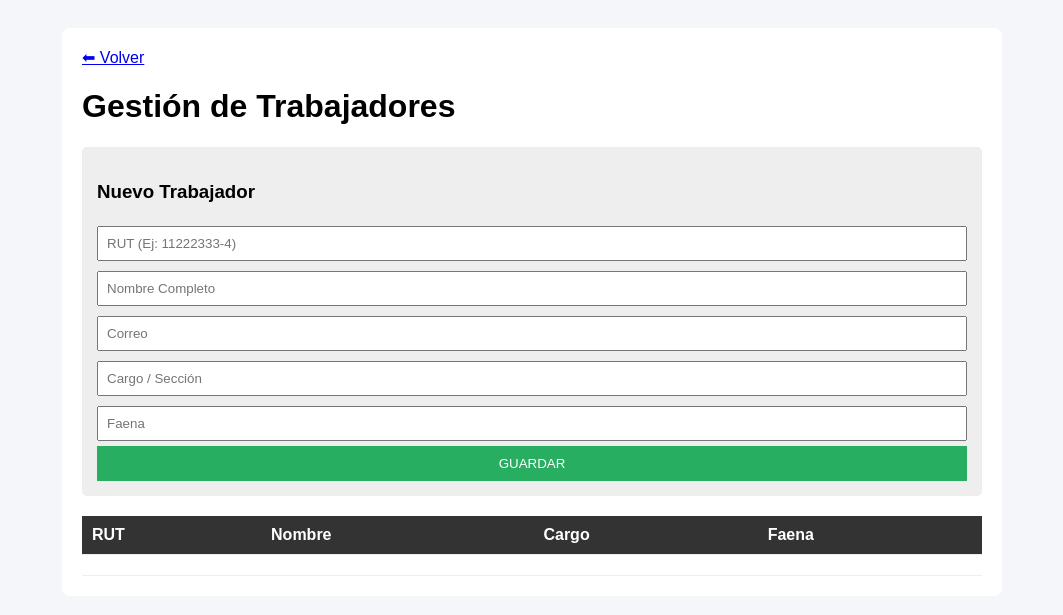
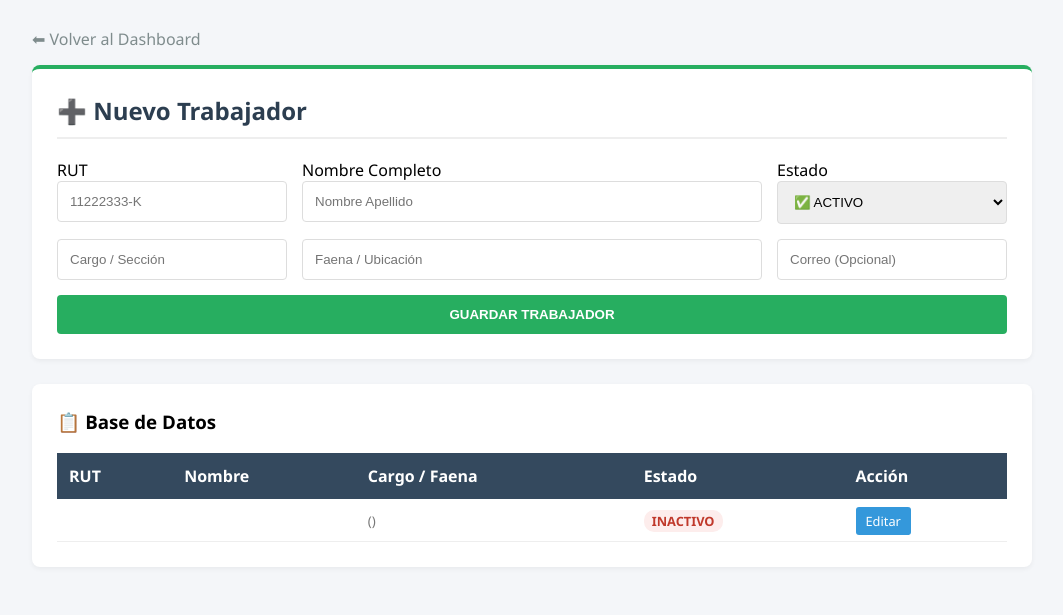
Before and after one commit to alexispferrada-wq/iron-trace-web, a Flask app: page /trabajadores in a window 1280 px wide. Shown: the top 615 px of the page, without its empty margins (108-1171 px from the left). Run offline with Flask 3, Linux system fonts and the light colour scheme; the visitor is signed in with stand-in values (Sample User, id 1); a database or web service that is not in the repository returns one stand-in record (values such as "Sample title"); lists and menus that the app fills with data are empty; some libraries are stand-ins or nearby versions.

Commit message:
Update trabajadores.html

```diff
--- a/templates/trabajadores.html
+++ b/templates/trabajadores.html
@@ -2,46 +2,122 @@
 <html lang="es">
 <head>
     <meta charset="UTF-8">
-    <title>Trabajadores</title>
+    <title>Gestión Trabajadores</title>
     <style>
-        body { font-family: sans-serif; padding: 20px; background: #f4f6f9; }
-        .container { max-width: 900px; margin: 0 auto; background: white; padding: 20px; border-radius: 8px; }
-        input { padding: 8px; margin: 5px 0; width: 100%; box-sizing: border-box; }
-        table { width: 100%; border-collapse: collapse; margin-top: 20px; }
-        th, td { padding: 10px; border-bottom: 1px solid #eee; text-align: left; }
-        th { background: #333; color: white; }
+        body { font-family: 'Segoe UI', sans-serif; background: #f4f6f9; padding: 20px; }
+        .container { max-width: 1000px; margin: 0 auto; }
+
+        /* TARJETAS */
+        .card { background: white; padding: 25px; border-radius: 8px; box-shadow: 0 2px 5px rgba(0,0,0,0.05); margin-bottom: 25px; }
+
+        /* FORMULARIO */
+        .form-title { margin-top: 0; color: #2c3e50; border-bottom: 2px solid #eee; padding-bottom: 10px; margin-bottom: 20px; }
+        .form-grid { display: grid; grid-template-columns: 1fr 2fr 1fr; gap: 15px; margin-bottom: 15px; }
+
+        input, select { width: 100%; padding: 12px; border: 1px solid #ddd; border-radius: 4px; box-sizing: border-box; }
+
+        button { width: 100%; padding: 12px; font-weight: bold; color: white; border: none; border-radius: 4px; cursor: pointer; transition: 0.2s; }
+        .btn-save { background: #27ae60; }
+        .btn-update { background: #e67e22; }
+
+        /* TABLA */
+        table { width: 100%; border-collapse: collapse; background: white; }
+        th { background: #34495e; color: white; padding: 12px; text-align: left; }
+        td { padding: 10px 12px; border-bottom: 1px solid #eee; }
+
+        /* ESTADOS */
+        .status-active { color: #27ae60; font-weight: bold; background: #eafaf1; padding: 2px 8px; border-radius: 10px; font-size: 0.8em; }
+        .status-inactive { color: #c0392b; font-weight: bold; background: #fdedec; padding: 2px 8px; border-radius: 10px; font-size: 0.8em; }
+
+        .btn-edit { text-decoration: none; background: #3498db; color: white; padding: 5px 10px; border-radius: 3px; font-size: 0.8em; }
+        .btn-back { text-decoration: none; color: #7f8c8d; display: inline-block; margin-bottom: 15px; }
     </style>
 </head>
 <body>
+
     <div class="container">
-        <a href="/dashboard">⬅ Volver</a>
-        <h1>Gestión de Trabajadores</h1>
+        <a href="/dashboard" class="btn-back">⬅ Volver al Dashboard</a>
 
-        <form action="/trabajadores/guardar" method="POST" style="background:#eee; padding:15px; border-radius:5px;">
-            <h3>Nuevo Trabajador</h3>
-            <input type="text" name="rut" placeholder="RUT (Ej: 11222333-4)" required>
-            <input type="text" name="nombre" placeholder="Nombre Completo" required>
-            <input type="text" name="correo" placeholder="Correo">
-            <input type="text" name="seccion" placeholder="Cargo / Sección">
-            <input type="text" name="faena" placeholder="Faena">
-            <button type="submit" style="background:#27ae60; color:white; border:none; padding:10px; width:100%; cursor:pointer;">GUARDAR</button>
+        <div class="card" style="border-top: 4px solid {{ '#e67e22' if edit else '#27ae60' }};">
+            <h2 class="form-title">
+                {% if edit %} ✏️ Editando: {{ edit['nombre'] }} {% else %} ➕ Nuevo Trabajador {% endif %}
+            </h2>
+
+            <form action="/trabajadores/guardar" method="POST">
+                <div class="form-grid">
+                    <div>
+                        <label>RUT</label>
+                        <input type="text" name="rut" placeholder="11222333-K" required
+                               value="{{ edit['rut'] if edit else '' }}"
+                               {{ 'readonly style=background:#eee' if edit else '' }}>
+                    </div>
+                    <div>
+                        <label>Nombre Completo</label>
+                        <input type="text" name="nombre" placeholder="Nombre Apellido" required value="{{ edit['nombre'] if edit else '' }}">
+                    </div>
+                    <div>
+                        <label>Estado</label>
+                        <select name="estado">
+                            <option value="ACTIVO" {{ 'selected' if edit and edit['estado']=='ACTIVO' else '' }}>✅ ACTIVO</option>
+                            <option value="INACTIVO" {{ 'selected' if edit and edit['estado']=='INACTIVO' else '' }}>❌ INACTIVO</option>
+                        </select>
+                    </div>
+                </div>
+
+                <div class="form-grid">
+                    <input type="text" name="seccion" placeholder="Cargo / Sección" value="{{ edit['seccion'] if edit else '' }}">
+                    <input type="text" name="faena" placeholder="Faena / Ubicación" value="{{ edit['faena'] if edit else '' }}">
+                    <input type="email" name="correo" placeholder="Correo (Opcional)" value="{{ edit['correo'] if edit else '' }}">
+                </div>
+
+                {% if edit %}
+                    <button type="submit" class="btn-update">ACTUALIZAR FICHA</button>
+                    <a href="/trabajadores" style="display:block; text-align:center; margin-top:10px; color:#e67e22;">Cancelar Edición</a>
+                {% else %}
+                    <button type="submit" class="btn-save">GUARDAR TRABAJADOR</button>
+                {% endif %}
             </form>
+        </div>
 
+        <div class="card">
+            <h3 style="margin-top:0;">📋 Base de Datos</h3>
+            <div style="overflow-x: auto;">
                 <table>
-            <thead><tr><th>RUT</th><th>Nombre</th><th>Cargo</th><th>Faena</th></tr></thead>
+                    <thead>
+                        <tr>
+                            <th>RUT</th>
+                            <th>Nombre</th>
+                            <th>Cargo / Faena</th>
+                            <th>Estado</th>
+                            <th>Acción</th>
+                        </tr>
+                    </thead>
                     <tbody>
                         {% for t in trabajadores %}
                         <tr>
-                    <td>{{ t.rut }}</td>
-                    <td>{{ t.nombre }}</td>
-                    <td>{{ t.seccion }}</td>
-                    <td>{{ t.faena }}</td>
+                            <td><b>{{ t['rut'] }}</b></td>
+                            <td>{{ t['nombre'] }}</td>
+                            <td>{{ t['seccion'] }} <small style="color:#777">({{ t['faena'] }})</small></td>
+                            <td>
+                                {% if t['estado'] == 'ACTIVO' %}
+                                    <span class="status-active">ACTIVO</span>
+                                {% else %}
+                                    <span class="status-inactive">INACTIVO</span>
+                                {% endif %}
+                            </td>
+                            <td>
+                                <a href="/trabajadores/editar/{{ t['rut'] }}" class="btn-edit">Editar</a>
+                            </td>
                         </tr>
                         {% else %}
-                <tr><td colspan="4">No hay trabajadores.</td></tr>
+                        <tr><td colspan="5" style="text-align:center; padding:20px; color:#999;">No hay trabajadores registrados.</td></tr>
                         {% endfor %}
                     </tbody>
                 </table>
             </div>
+        </div>
+
+    </div>
+
 </body>
 </html>
```
Lines whose indentation alone changed are shown as unchanged.
